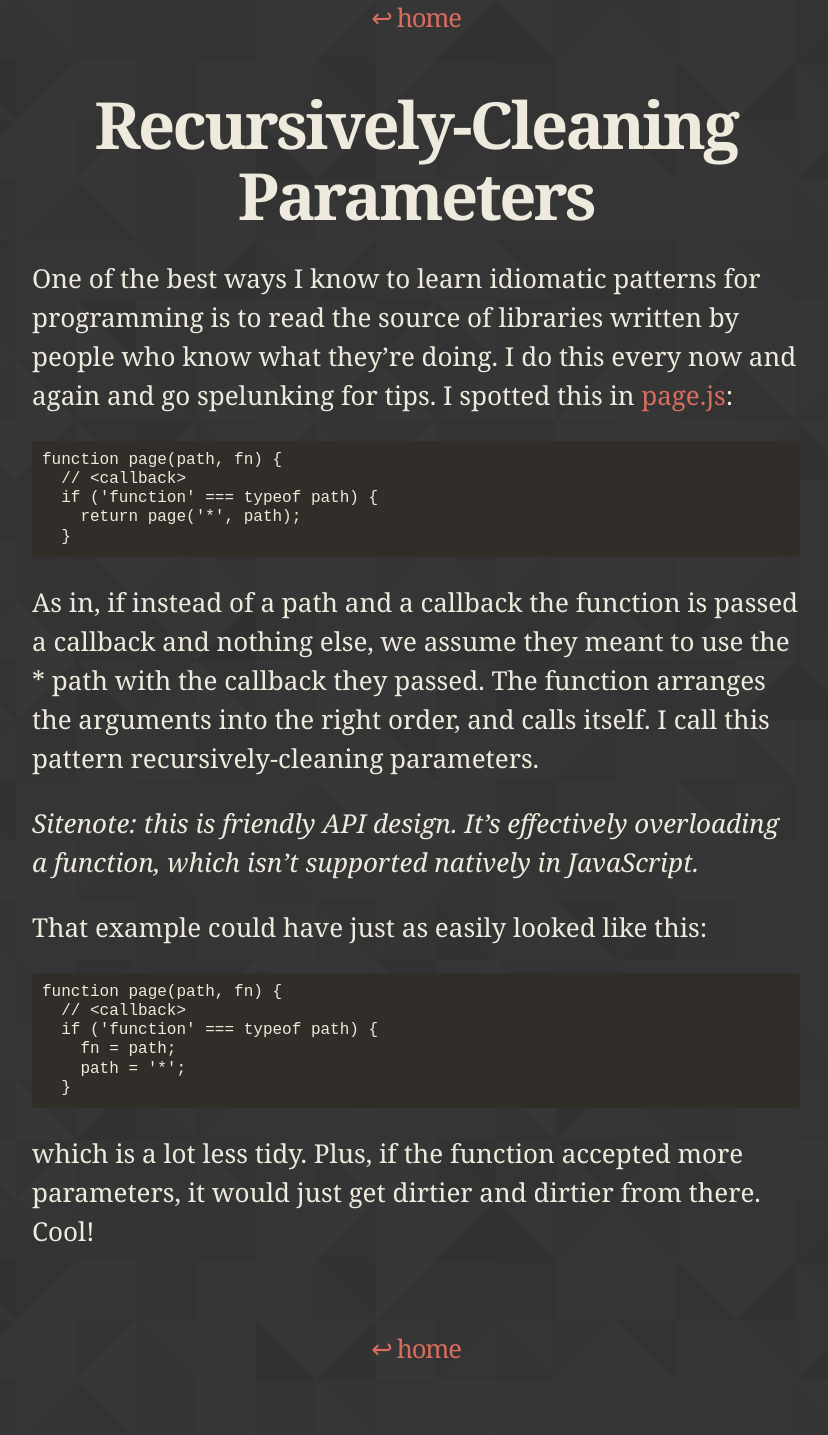
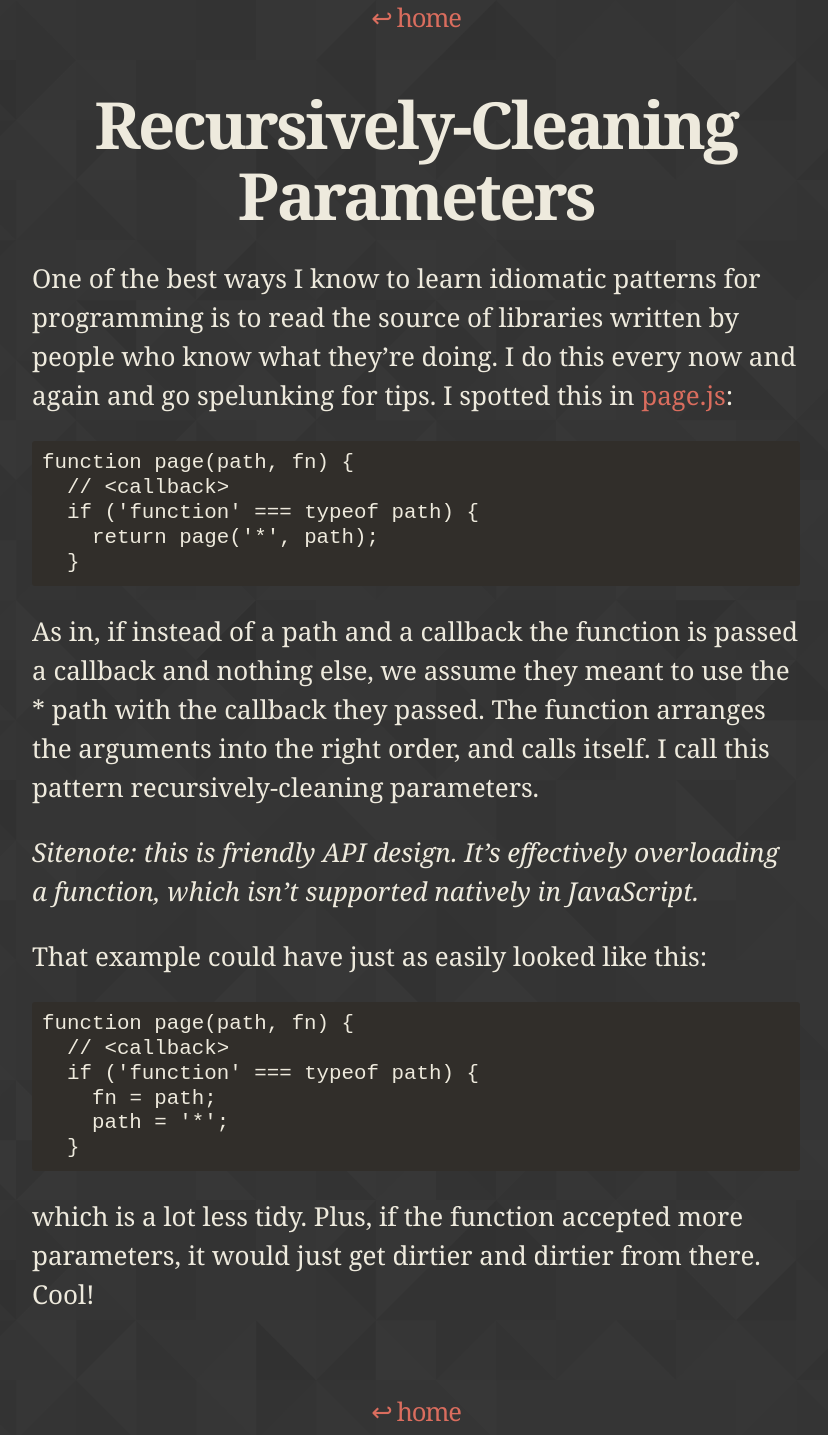
Before and after one commit to gggritso/site, a Jekyll site: the page built from _posts/2015-01-03-recursively-cleaning-parameters.md, in a window 1280 px wide. Shown: the whole page, without its empty margins (224-1052 px from the left). Built offline with Jekyll 4.4.1, drawn with Linux system fonts in a browser that asks for light colours; before the commit the page ends 1371 px from its top, so only the background shows below that.

Commit message:
Bump up code text size.

```diff
--- a/_sass/code.scss
+++ b/_sass/code.scss
@@ -12,7 +12,7 @@ pre > code {
 code {
 	padding: 10px;
 
-	font-size: 16px;
+	font-size: 0.8em;
 	line-height: 1.2;
 
 	background-color: darken($chocolate, 10%);
```
